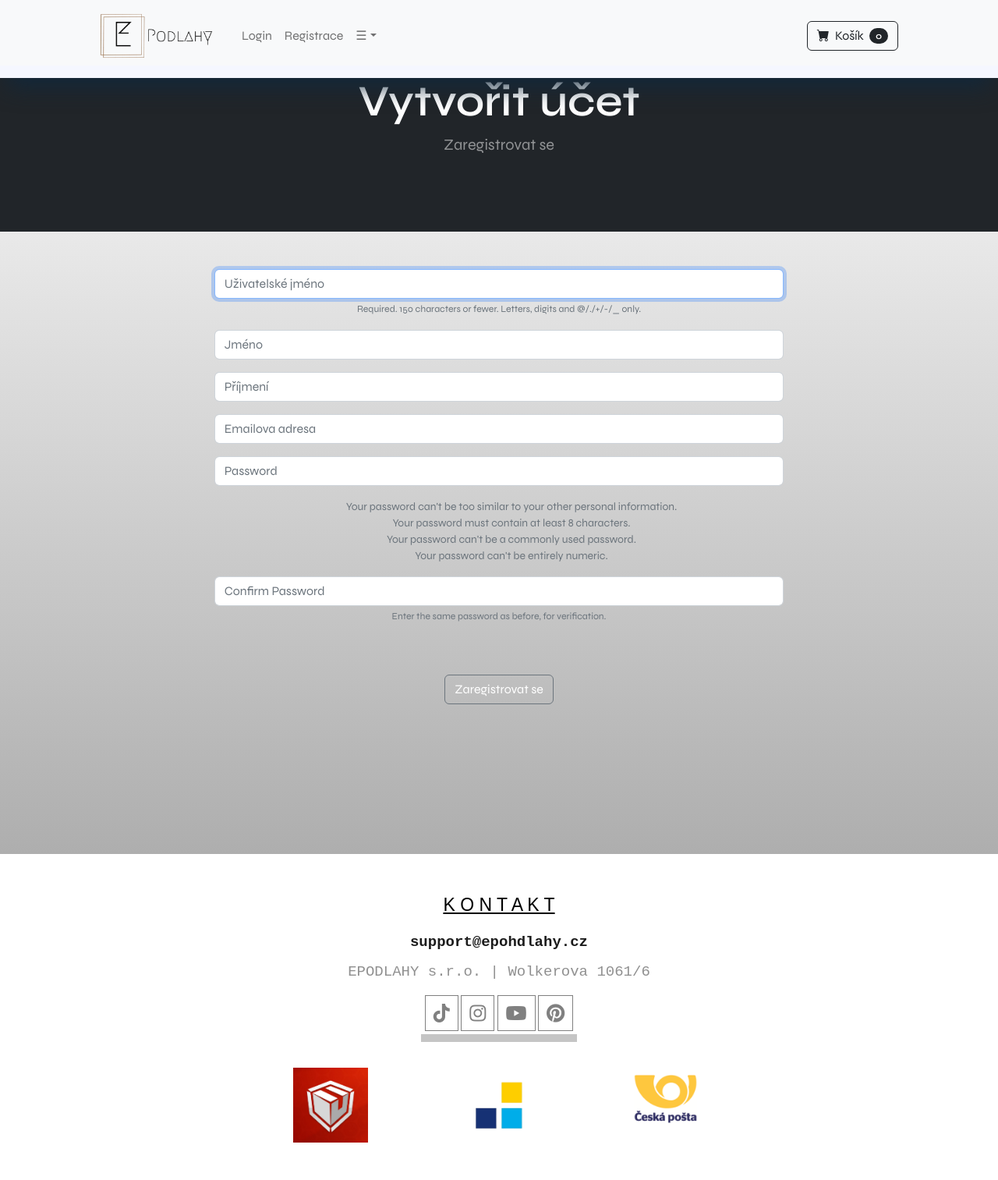
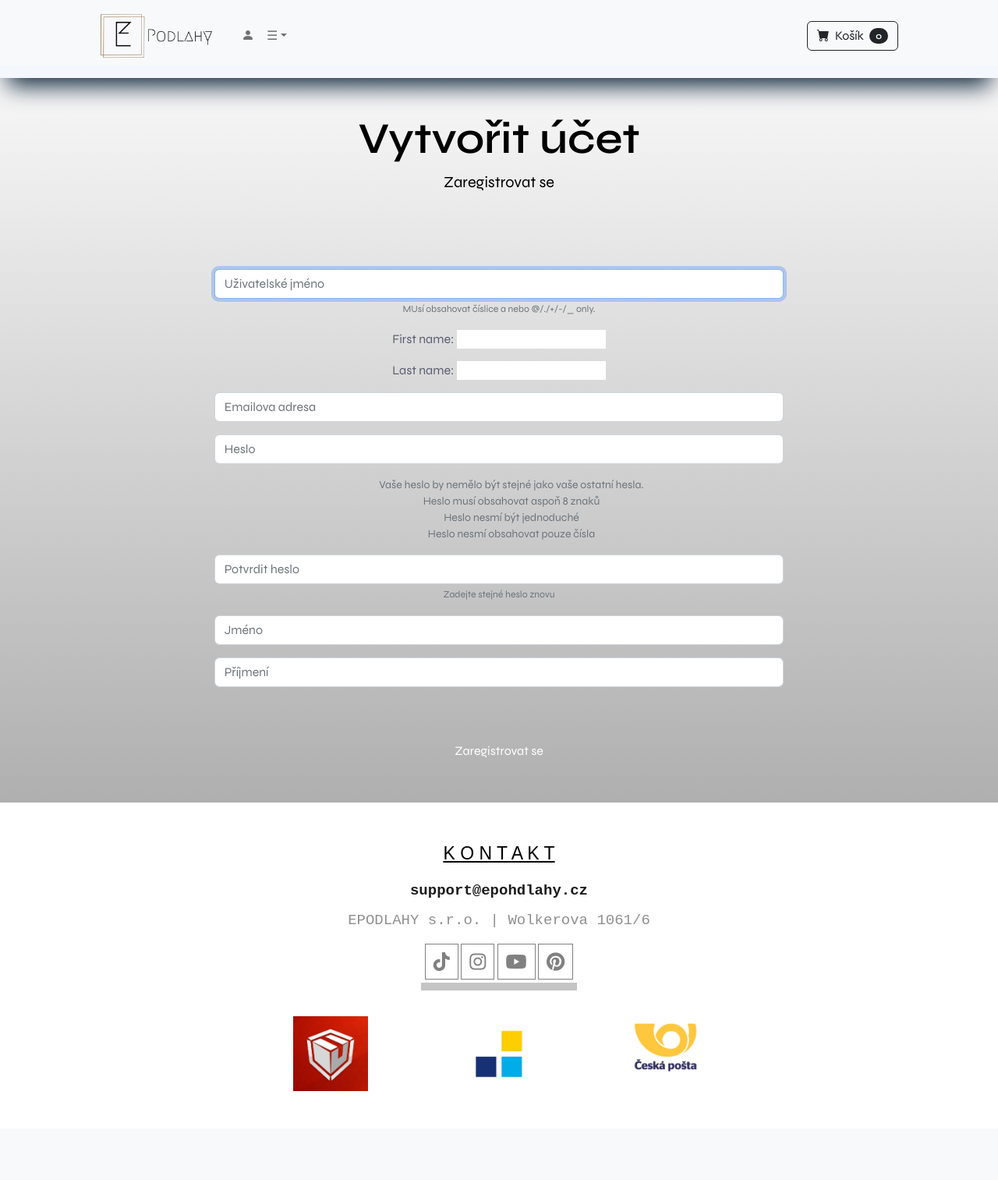
Before and after one commit to Quazder/EshopDjango, a Django app: page /cs/registrace/ in a window 1280 px wide. Shown: the whole page at 78% size. After the commit the page ends 1399 px from the top, so only its background shows below. Run offline with Django 5.2, Linux system fonts and the light colour scheme; tables that the repository leaves empty hold one stand-in row (values such as "Sample post"); some libraries are stand-ins or nearby versions.

Commit message:
fixnuté loginy...

```diff
--- a/Eshop/forms.py
+++ b/Eshop/forms.py
@@ -1,6 +1,14 @@
 from django.contrib.auth.models import User
-from django.contrib.auth.forms import UserCreationForm
+from django.contrib.auth.forms import UserCreationForm, UserChangeForm
 from django import forms
+
+
+class EditProfileForm(UserChangeForm):
+    password = forms.CharField(label="", widget=forms.TextInput(attrs={'type': 'hidden'}))
+
+    class Meta:
+        model = User
+        fields = ('username', 'first_name', 'last_name', 'email', 'password',)
 
 
 class SignUpForm(UserCreationForm):
@@ -13,7 +21,7 @@ class SignUpForm(UserCreationForm):
 
     class Meta:
         model = User
-        fields = ('username', 'jmeno', 'prijmenu', 'email', 'password1', 'password2')
+        fields = ('username', 'first_name', 'last_name', 'email', 'password1', 'password2')
 
     def __init__(self, *args, **kwargs):
         super(SignUpForm, self).__init__(*args, **kwargs)
@@ -22,16 +30,20 @@ class SignUpForm(UserCreationForm):
         self.fields['username'].widget.attrs['placeholder'] = 'Uživatelské jméno'
         self.fields['username'].label = ''
         self.fields[
-            'username'].help_text = '<span class="form-text text-muted"><small>Required. 150 characters or fewer. Letters, digits and @/./+/-/_ only.</small></span>'
+            'username'].help_text = '<span class="form-text text-muted"><small>MUsí obsahovat číslice a nebo ' \
+                                    '@/./+/-/_ only.</small></span>'
 
         self.fields['password1'].widget.attrs['class'] = 'form-control'
-        self.fields['password1'].widget.attrs['placeholder'] = 'Password'
+        self.fields['password1'].widget.attrs['placeholder'] = 'Heslo'
         self.fields['password1'].label = ''
         self.fields[
-            'password1'].help_text = '<ul class="form-text text-muted small"><li>Your password can\'t be too similar to your other personal information.</li><li>Your password must contain at least 8 characters.</li><li>Your password can\'t be a commonly used password.</li><li>Your password can\'t be entirely numeric.</li></ul>'
+            'password1'].help_text = '<ul class="form-text text-muted small"><li>Vaše heslo by nemělo být stejné jako ' \
+                                     'vaše ostatní hesla.</li><li>Heslo musí obsahovat aspoň 8 znaků</li><li>Heslo ' \
+                                     'nesmí být jednoduché</li><li>Heslo nesmí obsahovat pouze čísla</li></ul>'
 
         self.fields['password2'].widget.attrs['class'] = 'form-control'
-        self.fields['password2'].widget.attrs['placeholder'] = 'Confirm Password'
+        self.fields['password2'].widget.attrs['placeholder'] = 'Potvrdit heslo'
         self.fields['password2'].label = ''
         self.fields[
-            'password2'].help_text = '<span class="form-text text-muted"><small>Enter the same password as before, for verification.</small></span>'
+            'password2'].help_text = '<span class="form-text text-muted"><small>Zadejte stejné heslo ' \
+                                     'znovu</small></span>'
--- a/Eshop/templates/doplnky/nav.html
+++ b/Eshop/templates/doplnky/nav.html
@@ -8,14 +8,16 @@
                 <a id="logo" href="{% url 'hlavni_stranka' %}"></a>
                 <button class="navbar-toggler" type="button" data-bs-toggle="collapse" data-bs-target="#navbarSupportedContent" aria-controls="navbarSupportedContent" aria-expanded="false" aria-label="Toggle navigation"><span class="navbar-toggler-icon"></span></button>
                 <div class="collapse navbar-collapse" id="navbarSupportedContent">
+                    <ul class="navbar-nav me-auto mb-2 mb-lg-0 ms-lg-4">
 
-                    <ul class="navbar-nav me-auto mb-2 mb-lg-0 ms-lg-4">
-                        {% if user.is_authenticated %}
-                            <li class="nav-item"><a class="nav-link" href="{% url 'odhlaseni' %}"><i class="bi bi-box-arrow-right"></i></a></li>
-                        {% else %}
-                            <li class="nav-item"><a class="nav-link" href="{% url 'prihlaseni' %}">Login</a></li>
-                            <li class="nav-item"><a class="nav-link" href="{% url 'registrace' %}">Registrace</a></li>
-                        {% endif %}
+                        <li class="nav-item">
+                            {% if user.is_authenticated %}
+                                <li class="nav-item"><a class="nav-link" href="{% url 'odhlaseni' %}"><i class="bi bi-box-arrow-right"></i></a></li>
+                                <li class="nav-item"><a class="nav-link" href="{% url 'zmena_profilu' %}"><b>{{ user.username|first|capfirst }}</b></a></li>
+                            {% else %}
+                                <li class="nav-item"><a class="nav-link" href="{% url 'prihlaseni' %}"><i class="bi bi-person-fill"></i></a></li>
+                            {% endif %}
+                        </li>
 
 
 
@@ -29,9 +31,7 @@
                                         <li><a class="dropdown-item" href="{% url 'kategorie_podlahy' 'Laminátové podlahy' %}">Laminátové</a></li>
                                         <li><a class="dropdown-item" href="{% url 'kategorie_podlahy' 'Koberce' %}">Koberce</a></li>
                                     </ul>
-                        </li>
                     </ul>
-
                     <form class="d-flex">
                         <a href="#" class="btn btn-outline-dark"><i class="bi-cart-fill me-1"></i>
                             Košík
--- a/Eshop/templates/produkt/detail.html
+++ b/Eshop/templates/produkt/detail.html
@@ -42,7 +42,7 @@
                                 <form id="calculator-form">
                                     X: <label for="x-value"></label><input type="number" id="x-value" min="0">
                                     Y: <label for="y-value"></label><input type="number" id="y-value" min="0">
-                                    <button type="button" onclick="calculateArea()">Calculate</button>
+                                    <button type="button" onclick="calculateArea()">Vypočítat</button>
                                 </form>
                                 <b id="area-result">0</b> m², <b id="package-result">0</b> balení
                                 <div id="price-per-package" style="display: none;">{{ produkt.cena }}</div>
--- a/Eshop/templates/uzivatele/registrace.html
+++ b/Eshop/templates/uzivatele/registrace.html
@@ -2,11 +2,11 @@
 
 {% block content %}
 
-     <header class="bg-dark py-5">
-            <div class="container px-4 px-lg-5 my-5">
-                <div class="text-center text-white">
+     <header class="py-5 mt-5">
+            <div class="container mt-5">
+                <div class="text-center text-black">
                     <h1 class="display-4 fw-bolder">Vytvořit účet</h1>
-                    <p class="lead fw-normal text-white-50 mb-0">Zaregistrovat se</p>
+                    <p class="lead fw-normal text-black mb-0">Zaregistrovat se</p>
                 </div>
             </div>
         </header>
@@ -20,19 +20,28 @@
                     <form method="POST" action="{% url 'registrace' %}">
                         {% csrf_token %}
 
+
+
+                        {% if form.errors %}
+                            <div class="alert alert-warning alert-dismissable" role="alert">
+                                <button class="close" data-dismiss="alert">
+                                    <small><sup>x</sup></small>
+                                </button>
+                                <p>Your Form Has Errors...</p>
+                                {% for field in form %}
+                                    {% if field.errors  %}
+                                        {{ field.errors }}
+                                    {% endif %}
+                                {% endfor %}
+                            </div>
+                        {% endif %}
+
+
+
                         {{ form.as_p }}
                         <br/><br/>
-                        <button type="submit" class="btn btn-secondary">Zaregistrovat se</button>
-
-
+                        <button type="submit" class="btn btn-secondary mb-5 btnNoBorder">Zaregistrovat se</button>
                     </form>
-
-                    <br/><br/>
-                    <br/><br/>
-                    <br/><br/>
-                    <br/><br/>
-
-
                 </div>
             </center>
         </div>
--- a/Eshop/urls.py
+++ b/Eshop/urls.py
@@ -12,5 +12,7 @@ urlpatterns = [
     path('cs/přihlášení/', views.prihlaseni_uzivatele, name='prihlaseni'),
     path('cs/registrace/', views.registrace_uzivatele, name='registrace'),
     path('cs/odhlášení/', views.odhlaseni_uzivatele, name='odhlaseni'),
+    path('cs/zmena_hesla/', views.zmena_hesla, name='zmena_hesla'),
+    path('cs/zmena_profilu/', views.zmena_profilu, name='zmena_profilu'),
 
 ]
--- a/Eshop/views.py
+++ b/Eshop/views.py
@@ -1,10 +1,11 @@
-from django.contrib.auth import authenticate, login, logout
+from django.contrib.auth import authenticate, login, logout, update_session_auth_hash
+from django.contrib.auth.forms import PasswordChangeForm
 from django.shortcuts import render, redirect
 from django.http import HttpResponse
 from django.contrib.auth.models import User, auth
 from django.contrib import messages
 
-from .forms import SignUpForm
+from .forms import SignUpForm, EditProfileForm
 from .models import Kategorie, Produkt, Zakaznik, Objednavka, Brand
 
 
@@ -65,10 +66,10 @@ def prihlaseni_uzivatele(request):
             return redirect('hlavni_stranka')
         else:
             messages.success(request, "Operace se nezdařila, prosím, zkuste to znovu.")
-            return redirect('login  ')
+            return redirect('prihlaseni')
 
     else:
-        return render(request, 'uzivatele/login.html', {})
+        return render(request, 'uzivatele/login.html')
 
 
 def registrace_uzivatele(request):
@@ -94,3 +95,32 @@ def odhlaseni_uzivatele(request):
     logout(request)
     messages.success(request, "Odhlášení proběhlo úspěšně.")
     return redirect('hlavni_stranka')
+
+
+def zmena_hesla(request):
+    if request.method == 'POST':
+        form = PasswordChangeForm(data=request.POST, user=request.user)
+        if form.is_valid():
+            form.save()
+            update_session_auth_hash(request, form.user)
+            messages.success(request, ('Změnili jste Vaše heslo.'))
+            return redirect('hlavni_stranka')
+    else:
+        form = PasswordChangeForm(user=request.user)
+
+    context = {'form': form}
+    return render(request, 'uzivatele/zmenit_heslo.html', context)
+
+
+def zmena_profilu(request):
+    if request.method == 'POST':
+        form = EditProfileForm(request.POST, instance=request.user)
+        if form.is_valid():
+            form.save()
+            messages.success(request, ('Změnili jste Váš profil'))
+            return redirect('hlavni_stranka')
+    else:
+        form = EditProfileForm(instance=request.user)
+
+    context = {'form': form}
+    return render(request, 'uzivatele/zmenit_profil.html', context)
--- a/static/css/text.css
+++ b/static/css/text.css
@@ -640,3 +640,17 @@ img {
 #add-to-cart {
     display: none; /* Hide the button initially */
 }
+
+
+.btnNoBorder{
+    border: none;
+}
+
+.btnNoBorder:hover{
+    transform: scale(1.2);
+    transition: transform 0.3s ease-in-out;
+}
+
+.h1-fix{
+    margin-bottom: -10px;
+}
```
Also changed, not shown: Eshop/templates/uzivatele/login.html (+9 -17 lines), Eshop/templates/uzivatele/zmenit_heslo.html (added, +46 -0 lines), Eshop/templates/uzivatele/zmenit_profil.html (added, +50 -0 lines), db.sqlite3.
